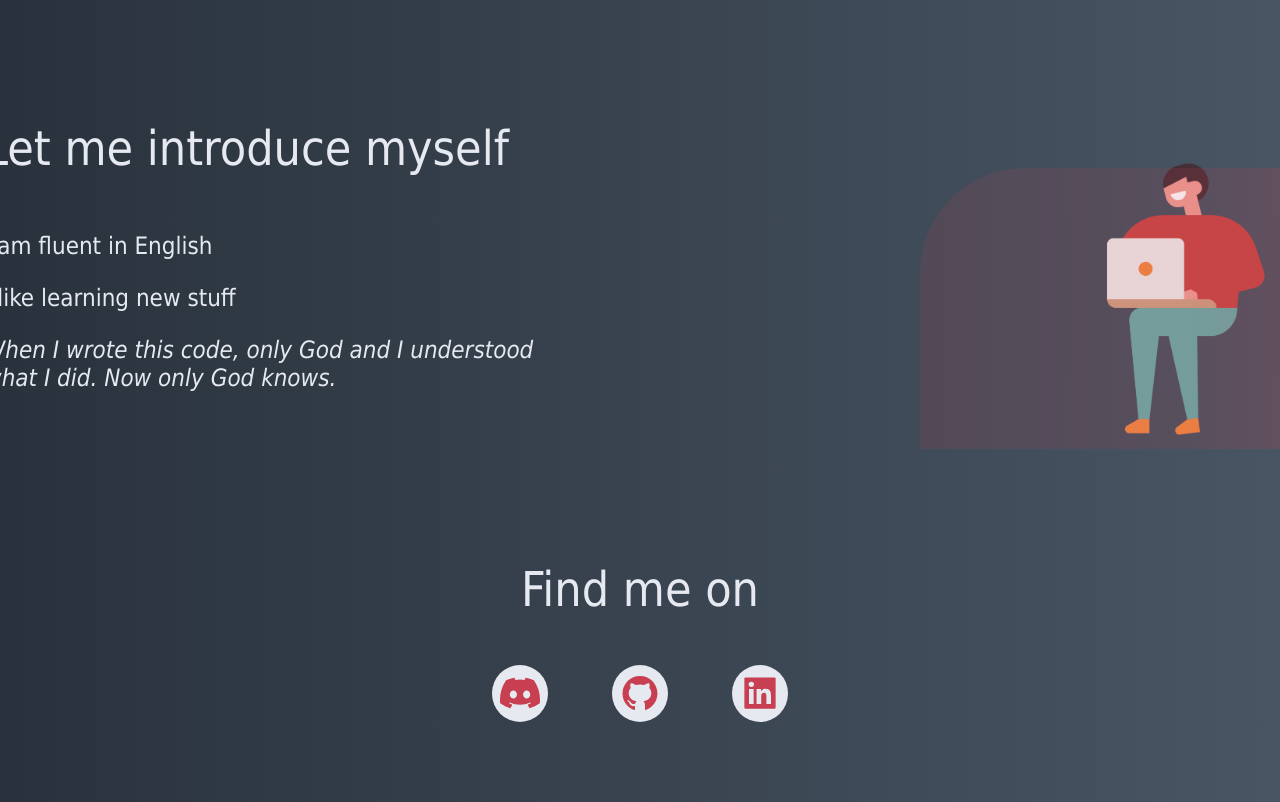
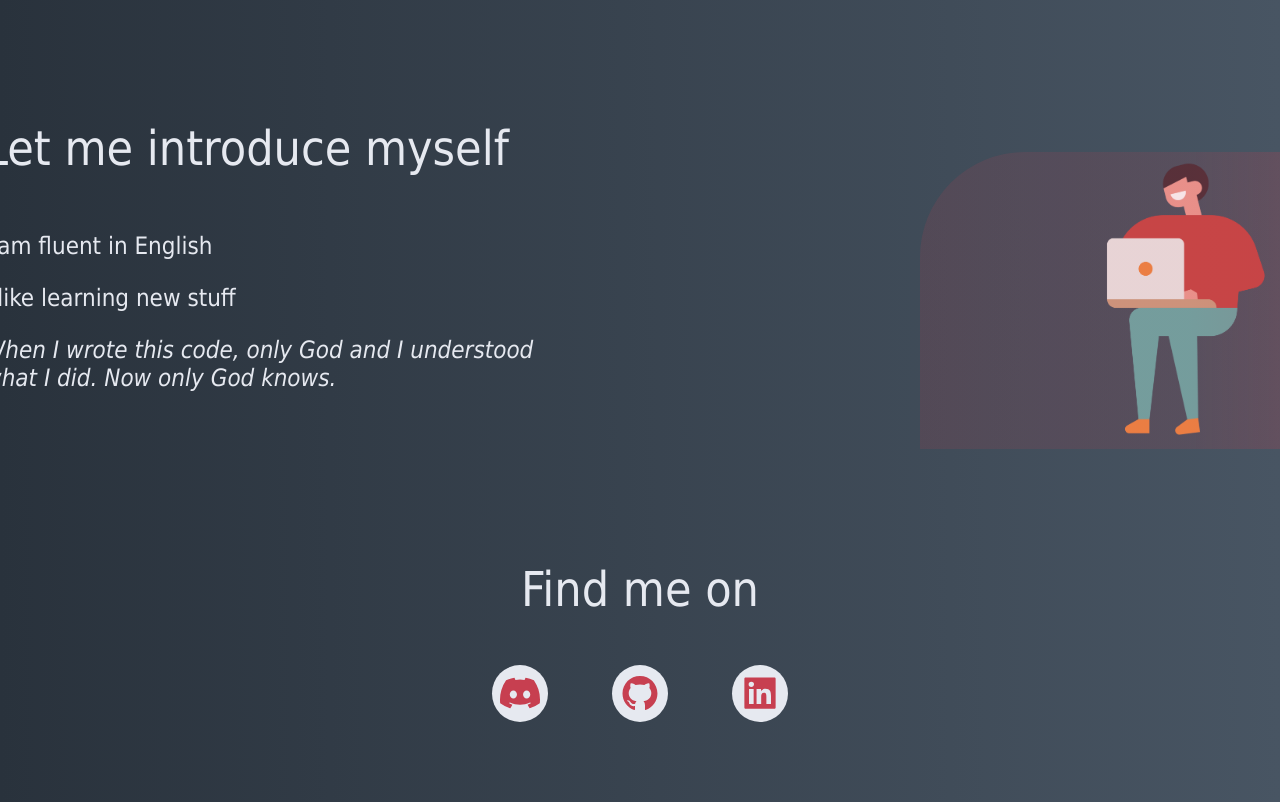
Before and after one commit to Vadim06/MyWorkAndSkills, a React (Create React App) app: page / in a window 1280 px wide. Shown: the part 800-1602 px from the top of the page. Built offline with nearby package versions, Linux system fonts and the light colour scheme; no server answers.

Commit message:
minor alignment

```diff
--- a/src/components/Home/Home.css
+++ b/src/components/Home/Home.css
@@ -141,7 +141,7 @@ main::after {
   content: "";
   position: absolute;
   width: 43rem;
-  top: 3rem;
+  top: 2rem;
   height: 20rem;
   transform: scaleX(-1) translateX(-39rem);
   border-radius: 6.563rem;
```
